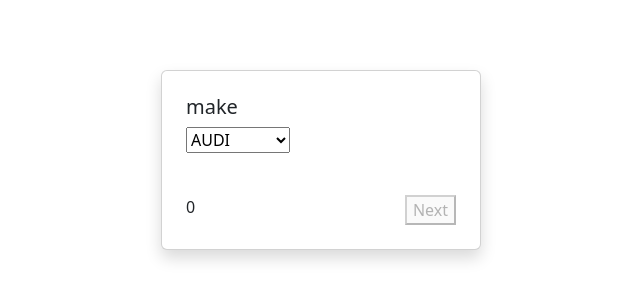
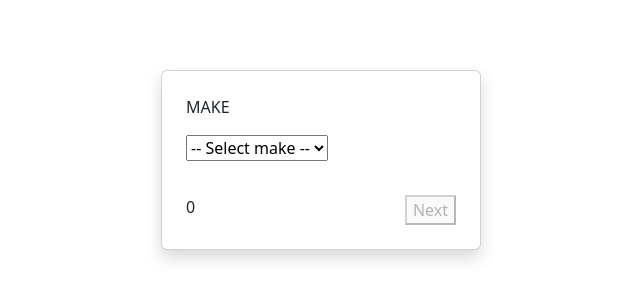
Before and after one commit to BishalRaj/glassDoorTest, a React (Vite) app: page / in a window 1280 px wide. Shown: the part 240-540 px from the top of the page, without its empty margins (319-959 px from the left). Built offline with nearby package versions, Linux system fonts and the light colour scheme.

Commit message:
refactored product data

```diff
--- a/src/App.jsx
+++ b/src/App.jsx
@@ -9,11 +9,7 @@
 function App() {
   const [counter, setCounter] = useState(0);
   const [hasData, setHasData] = useState(false);
-  const [prodData, setProdData] = useState({
-    make: "",
-    colour: "",
-    code: "",
-  });
+  const [prodData, setProdData] = useState({});
 
   function updateData(e) {
     setProdData({ ...prodData, [e.target.name]: e.target.value });
@@ -21,11 +17,7 @@
 
   function handleClick() {
     if (counter >= 3) {
-      setProdData({
-        make: "",
-        colour: "",
-        code: "",
-      });
+      setProdData({});
       setCounter(0);
     } else setCounter((x) => x + 1);
   }
--- a/src/components/forms/inputForm.jsx
+++ b/src/components/forms/inputForm.jsx
@@ -3,7 +3,7 @@
 const InputForm = ({ field, data, updateData }) => {
   return (
     <div className="form-component">
-      <p>{field}</p>
+      <p style={{ textTransform: "uppercase" }}>{field}</p>
       <input type="text" name={field} value={data} onChange={updateData} />
     </div>
   );
--- a/src/components/forms/selectForm.jsx
+++ b/src/components/forms/selectForm.jsx
@@ -4,8 +4,11 @@
 const SelectForm = ({ field, options, updateData }) => {
   return (
     <div className="form-component">
-      <Card.Title>{field}</Card.Title>
+      <p style={{ textTransform: "uppercase" }}>{field}</p>
       <select name={field} id={field} onChange={updateData}>
+        <option value="" key={55}>
+          -- Select {field} --
+        </option>
         {options.map((x, y) => {
           return (
             <option value={x} key={y * 15}>
```
